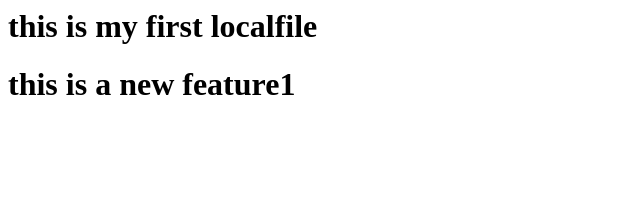
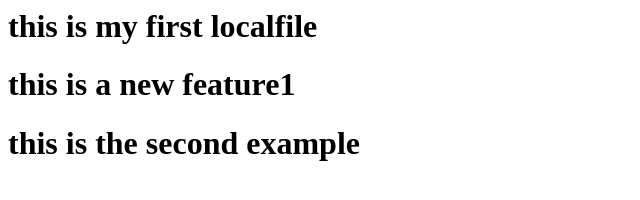
Before and after one commit to faizanulhaq09/local_demo, a plain HTML site: page index.html in a window 1280 px wide. Shown: the whole page, without its empty margins (0-640 px from the left). Drawn offline with Linux system fonts and the light colour scheme.

Commit message:
new feature added

```diff
--- a/index.html
+++ b/index.html
@@ -1,2 +1,3 @@
 <h1>this is my first localfile</h1>
 <H1>this is a new feature1</H1>
+<h1>this is the second example</h1>
```
